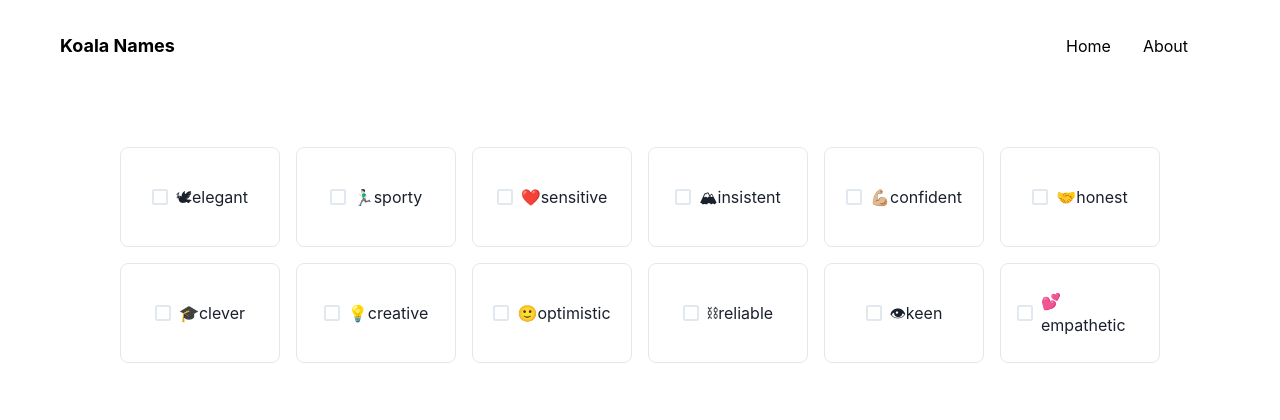
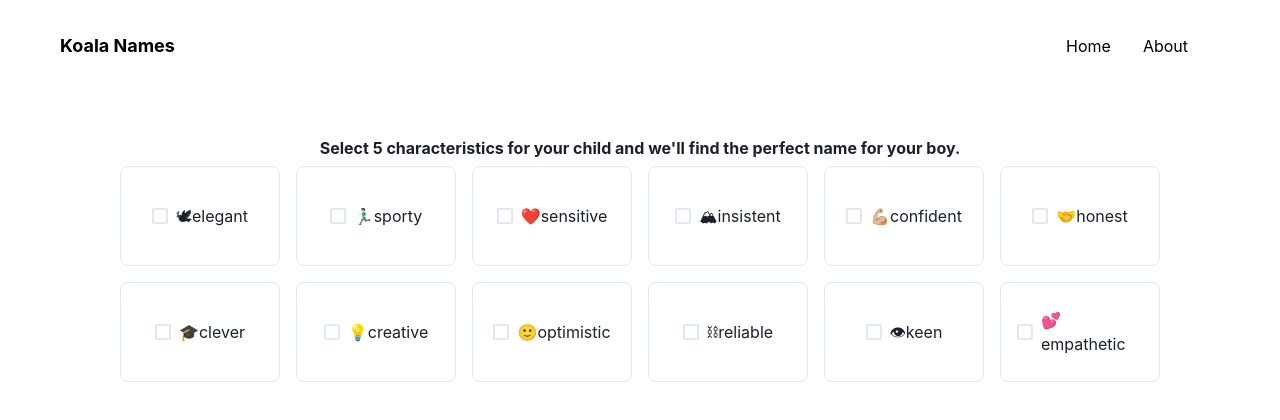
Before and after one commit to thebrutalcorporation/koala-names, a React (Vite) app: page /selection in a window 1280 px wide. Both pictures are taken after a click on the button "boy". Shown: the top 420 px of the page. Built offline with nearby package versions, Linux system fonts and the light colour scheme.

Commit message:
refactor: add text explaining characteristics
There was not enough information and the characteristics selection was confusing. Add a heading to explain that user must choose 5 characteristics.

```diff
--- a/src/Characteristics.js
+++ b/src/Characteristics.js
@@ -4,8 +4,10 @@ import {
   AlertIcon,
   AlertTitle,
   Button,
+  Center,
   Checkbox,
   Flex,
+  Heading,
 } from "@chakra-ui/react";
 import GenderSelect from "./GenderSelect";
 import { useHistory } from "react-router-dom";
@@ -91,6 +93,14 @@ const Characteristics = ({
           }}
         >
           {!gender && <GenderSelect setGender={setGender} />}
+          {gender && (
+            <Center>
+              <Heading as="h1" size="sm">
+                Select 5 characteristics for your child and we&apos;ll find the
+                perfect name for your {gender}.
+              </Heading>
+            </Center>
+          )}
           <Flex flexWrap="wrap" justifyContent="center">
             {gender &&
               CHARACTERISTICS_OPTIONS.map((characteristic) => (
```
